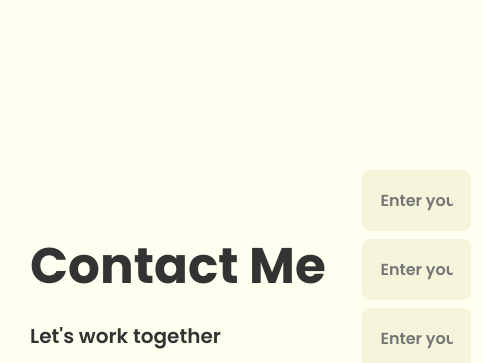
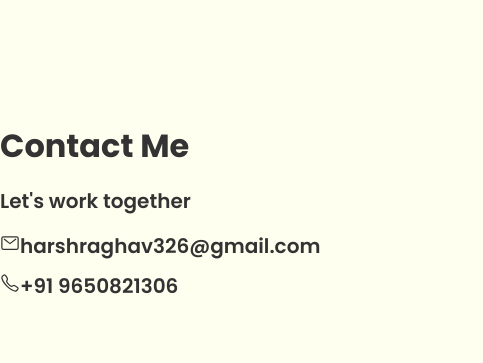
Before and after one commit to Harsh-1708/Harsh-Portfolio, a plain HTML site: page index.html in a window 390 px wide. Shown: the part 8260-8623 px from the top of the page, 483 px wide, since content can reach past the window. Drawn offline with nearby package versions, Linux system fonts and the light colour scheme.

Commit message:
Make responsive design- remove vertical scroll

```diff
--- a/style.css
+++ b/style.css
@@ -83,7 +83,7 @@ header ul li a:hover {
   transition: 0.5s;
 }
 .content h1 {
-  font-size: 4em;
+  font-size: 4rem;
   max-width: 100%;
   text-shadow: 1px 1px 3px var(--txt-dark);
   margin-top: 70px;
@@ -537,4 +537,16 @@ form textarea {
     justify-content: space-around;
     align-items: flex-start;
   }
+  .contact {
+    display: grid;
+    grid-template-columns: repeat(1, 1fr);
+    align-items: center;
+    gap: 1rem;
+    padding-left: 0px;
+    padding-top: 0px;
+    color: var(--txt-dark);
+  }
+  .contact-text h2 {
+    font-size: 2rem;
+  }
 }
```
